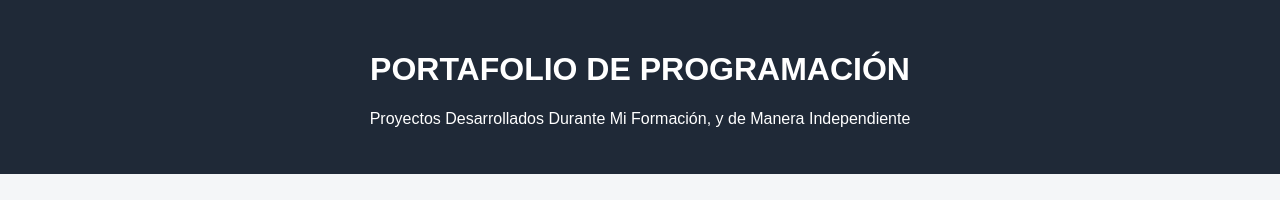
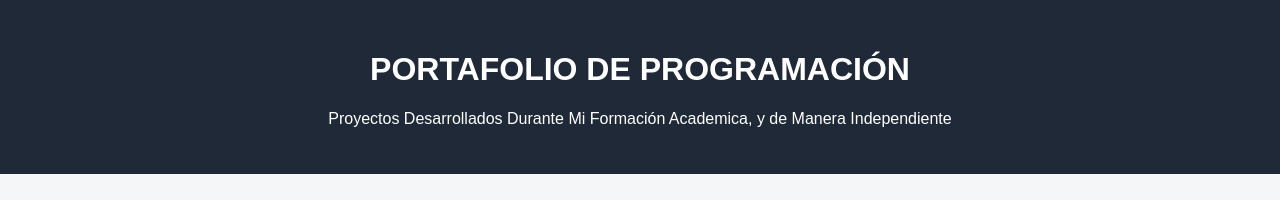
Before and after one commit to Nlis1/portafolio, a plain HTML site: page index.html in a window 1280 px wide. Shown: the top 200 px of the page. Drawn offline with Linux system fonts and the light colour scheme.

Commit message:
Update index.html

```diff
--- a/index.html
+++ b/index.html
@@ -52,7 +52,7 @@
 
 <header>
   <h1>PORTAFOLIO DE PROGRAMACIÓN</h1>
-  <p>Proyectos Desarrollados Durante Mi Formación, y de Manera Independiente</p>
+  <p>Proyectos Desarrollados Durante Mi Formación Academica, y de Manera Independiente</p>
 </header>
 
 <section>
```
